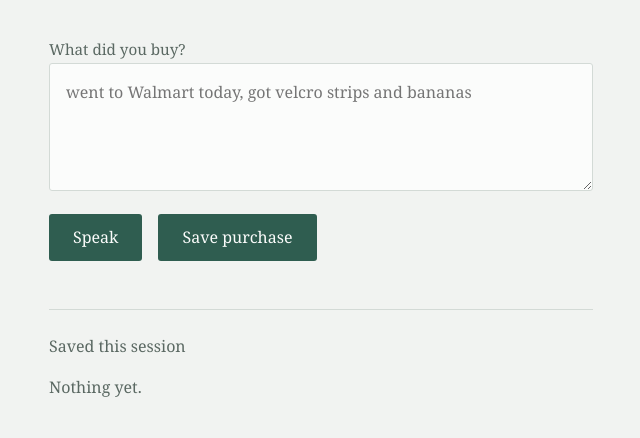
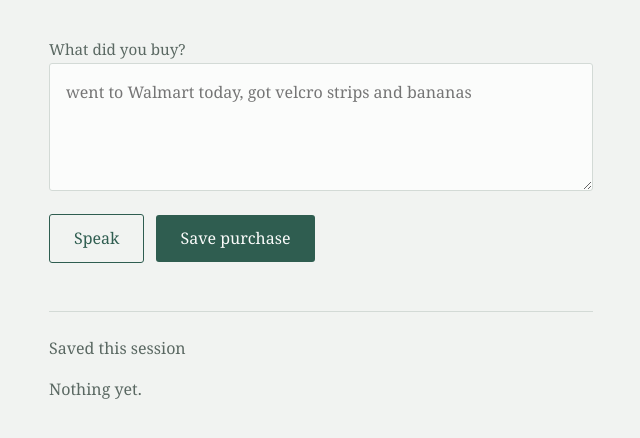
Before and after one commit to ganeshx98/do-i-have-it, a plain HTML site: page index.html in a window 1280 px wide. Shown: the part 160-598 px from the top of the page, without its empty margins (319-959 px from the left). Drawn offline with Linux system fonts and the light colour scheme.

Commit message:
With speech and parsed items separate

```diff
--- a/index.html
+++ b/index.html
@@ -65,8 +65,9 @@
   .row {
     display: flex;
     align-items: center;
-    gap: 1rem;
+    gap: 0.75rem;
     margin-top: 1rem;
+    flex-wrap: wrap;
   }
 
   button {
@@ -79,7 +80,14 @@
     cursor: pointer;
   }
 
+  button.secondary {
+    background: transparent;
+    color: var(--moss);
+    border: 1px solid var(--moss);
+  }
+
   button:hover { background: #26493F; }
+  button.secondary:hover { background: rgba(47, 93, 80, 0.08); }
   button:disabled { opacity: 0.5; cursor: default; }
   button:focus-visible { outline: 2px solid var(--ink); outline-offset: 2px; }
 
@@ -130,7 +138,7 @@
   <textarea id="entry" placeholder="went to Walmart today, got velcro strips and bananas"></textarea>
 
   <div class="row">
-    <button id="mic" type="button">Speak</button>
+    <button id="mic" type="button" class="secondary">Speak</button>
     <button id="save">Save purchase</button>
     <span class="status" id="status"></span>
   </div>
@@ -243,8 +251,6 @@
       mic.textContent = "Speak";
     });
   }
-
 </script>
-</main>
 </body>
 </html>
```
